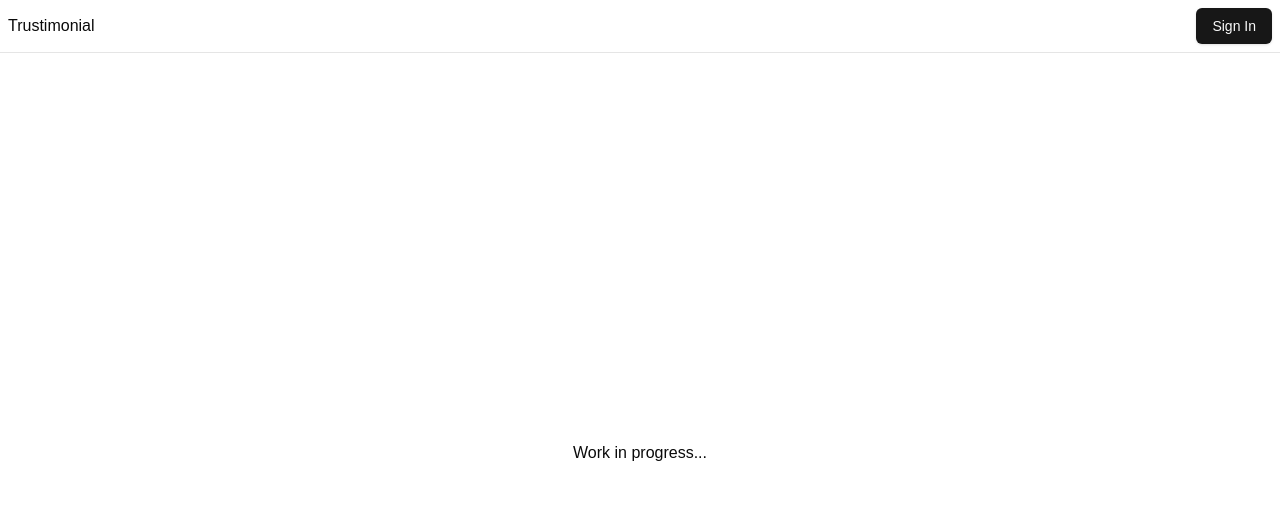
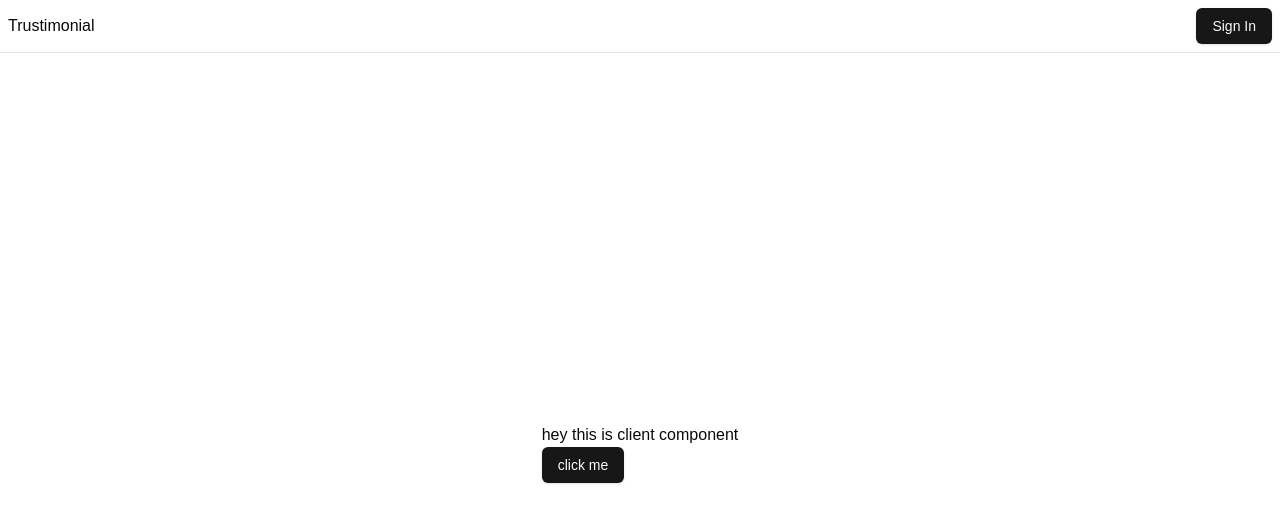
Before and after one commit to Lonka-Pardhu/Trustimonial, a Next.js app: page / in a window 1280 px wide. Shown: the top 522 px of the page. Built offline with nearby package versions, Linux system fonts and the light colour scheme; no server answers.

Commit message:
handling/checking authentication through client component aka session

```diff
--- a/src/app/page.tsx
+++ b/src/app/page.tsx
@@ -1,12 +1,19 @@
 import Image from "next/image";
 import Header from "@/components/ui/header";
+import { Button } from "@/components/ui/button";
+import { SessionProvider } from "next-auth/react";
+import ClientComponent from "@/components/ClientComponent";
+
 export default function Home() {
   return (
-    <div>
-      <Header />
-      <div className="h-screen w-full flex items-center justify-center">
-        <h1>Work in progress...</h1>
+    <SessionProvider>
+      <div>
+        <Header />
+        <div className="h-screen w-full flex items-center justify-center">
+          {/* <h1>Work in progress...</h1> */}
+          <ClientComponent />
+        </div>
       </div>
-    </div>
+    </SessionProvider>
   );
 }
--- /dev/null
+++ b/src/components/ClientComponent.tsx
@@ -0,0 +1,26 @@
+"use client";
+import { useSession, signIn } from "next-auth/react";
+import React from "react";
+import { Button } from "./ui/button";
+
+const ClientComponent = () => {
+  const session = useSession();
+
+  const handleClick = () => {
+    if (session?.data?.user) {
+      alert("clicker");
+    } else {
+      alert("please login");
+      signIn();
+    }
+  };
+
+  return (
+    <div>
+      <p>hey this is client component</p>
+      <Button onClick={() => handleClick()}>click me</Button>
+    </div>
+  );
+};
+
+export default ClientComponent;
--- a/src/components/ui/header.tsx
+++ b/src/components/ui/header.tsx
@@ -1,3 +1,4 @@
+"use server";
 import { auth, signIn, signOut } from "@/auth";
 import Link from "next/link";
 import { Button } from "./button";
```
